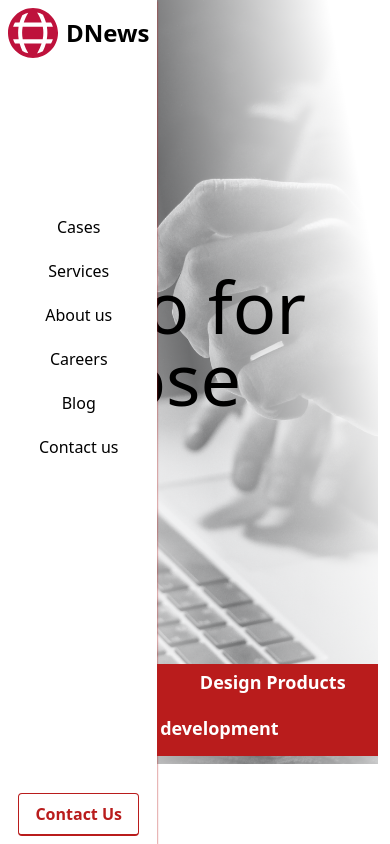
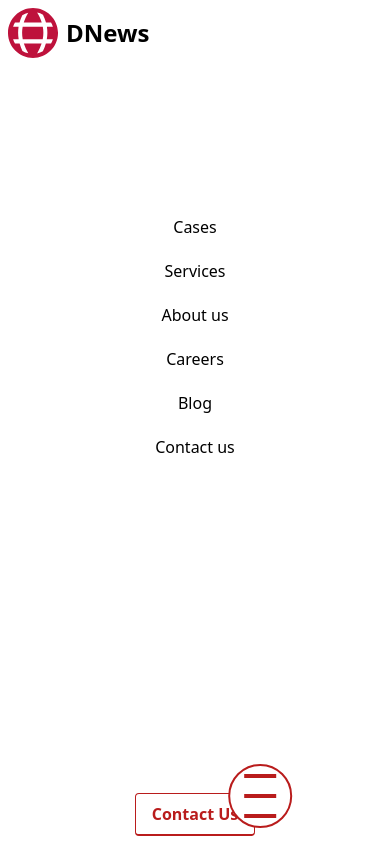
Before and after one commit to JorgeKerilima19/FIrstFullStackProject, a React (Vite) app: page / in a window 390 px wide. Shown: the top 844 px of the page. Built offline with nearby package versions, Linux system fonts and the light colour scheme.

Commit message:
navbar completed

```diff
--- a/src/components/Navbar.tsx
+++ b/src/components/Navbar.tsx
@@ -8,6 +8,16 @@ import logo from "../assets/images/logo.svg";
 export const Navbar = () => {
   const [showNavbar, setShowNavbar] = useState<boolean>(true);
   const [prevScrollY, setPrevScrollY] = useState(0);
+
+  const [showSmallMenu, setShowSmallMenu] = useState(true);
+
+  const handleSmallMenuDisplay = () => {
+    if (window.innerWidth > 768) {
+      setShowSmallMenu(true);
+    } else {
+      setShowSmallMenu((showSmallMenu) => !showSmallMenu);
+    }
+  };
 
   useEffect(() => {
     const handleScroll = () => {
@@ -22,22 +32,45 @@ export const Navbar = () => {
       setPrevScrollY(currentScrollY);
     };
 
+    const handleResize = () => {
+      const windowWidth = window.innerWidth;
+      if (windowWidth > 768) {
+        setShowSmallMenu(true);
+      } else {
+        setShowSmallMenu(false);
+      }
+    };
+
     window.addEventListener("scroll", handleScroll);
+    window.addEventListener("resize", handleResize);
 
     return () => {
       window.removeEventListener("scroll", handleScroll);
+      window.removeEventListener("resize", handleScroll);
     };
   }, [prevScrollY]);
 
   return (
+    <>
       <nav
-      className={`w-auto md:w-full z-10 shadow-sm shadow-red-700 fixed top-0 flex flex-col md:flex-row transform h-full md:h-20 ${
+        className={`bg-white w-full z-10 shadow-sm shadow-red-700 fixed top-0 flex flex-col md:flex-row transform h-full md:h-20 overflow-auto ${
+          showSmallMenu
+            ? "md:-translate-x-0 active"
+            : "transform -translate-x-[100%]"
+        } ${
           !showNavbar
-          ? "-translate-x-80 md:-translate-x-0 md:-translate-y-16 md:border-b-red-700 border-b-2 bg-red-700"
+            ? "md:-translate-x-0 md:-translate-y-16 md:border-b-red-700 border-b-2 md:bg-red-700"
             : "bg-white "
         } transition-transform duration-1000 ease-in-out p-2 justify-between gap-4`}
       >
-      <NavLink onClick={backToTop} to={"/"} className="flex gap-2 items-center">
+        <NavLink
+          onClick={() => {
+            backToTop();
+            handleSmallMenuDisplay();
+          }}
+          to={"/"}
+          className="flex gap-2 items-center"
+        >
           <img src={logo} alt="logo" width={50} />
           <h1
             className={`text-black-50 font-bold text-2xl ${
@@ -49,15 +82,20 @@ export const Navbar = () => {
         </NavLink>
         <div
           className={`flex flex-col md:flex-row items-center justify-between gap-4 md:gap-7 md:pr-4 lg:pr-10 ${
-          showNavbar ? "" : "hidden"
+            showNavbar ? "" : "md:hidden"
           } h-3/4 md:h-auto`}
         >
           <ul className="flex flex-col md:flex-row gap-5 lg:gap-10 items-center">
             <li>
               <NavLink
-              onClick={backToTop}
+                onClick={() => {
+                  backToTop();
+                  handleSmallMenuDisplay();
+                }}
                 className={(classname) =>
-                classname.isActive ? "px-2 border-b-red-700 border-b-2" : "px-2"
+                  classname.isActive
+                    ? "px-2 border-b-red-700 border-b-2"
+                    : "px-2"
                 }
                 to={"/cases"}
               >
@@ -66,9 +104,14 @@ export const Navbar = () => {
             </li>
             <li>
               <NavLink
-              onClick={backToTop}
+                onClick={() => {
+                  backToTop();
+                  handleSmallMenuDisplay();
+                }}
                 className={(classname) =>
-                classname.isActive ? "px-2 border-b-red-700 border-b-2" : "px-2"
+                  classname.isActive
+                    ? "px-2 border-b-red-700 border-b-2"
+                    : "px-2"
                 }
                 to={"/services"}
               >
@@ -77,9 +120,14 @@ export const Navbar = () => {
             </li>
             <li>
               <NavLink
-              onClick={backToTop}
+                onClick={() => {
+                  backToTop();
+                  handleSmallMenuDisplay();
+                }}
                 className={(classname) =>
-                classname.isActive ? "px-2 border-b-red-700 border-b-2" : "px-2"
+                  classname.isActive
+                    ? "px-2 border-b-red-700 border-b-2"
+                    : "px-2"
                 }
                 to={"/about"}
               >
@@ -88,9 +136,14 @@ export const Navbar = () => {
             </li>
             <li>
               <NavLink
-              onClick={backToTop}
+                onClick={() => {
+                  backToTop();
+                  handleSmallMenuDisplay();
+                }}
                 className={(classname) =>
-                classname.isActive ? "px-2 border-b-red-700 border-b-2" : "px-2"
+                  classname.isActive
+                    ? "px-2 border-b-red-700 border-b-2"
+                    : "px-2"
                 }
                 to={"/careers"}
               >
@@ -99,9 +152,14 @@ export const Navbar = () => {
             </li>
             <li>
               <NavLink
-              onClick={backToTop}
+                onClick={() => {
+                  backToTop();
+                  handleSmallMenuDisplay();
+                }}
                 className={(classname) =>
-                classname.isActive ? "px-2 border-b-red-700 border-b-2" : "px-2"
+                  classname.isActive
+                    ? "px-2 border-b-red-700 border-b-2"
+                    : "px-2"
                 }
                 to={"/blog"}
               >
@@ -110,9 +168,14 @@ export const Navbar = () => {
             </li>
             <li>
               <NavLink
-              onClick={backToTop}
+                onClick={() => {
+                  backToTop();
+                  handleSmallMenuDisplay();
+                }}
                 className={(classname) =>
-                classname.isActive ? "px-2 border-b-red-700 border-b-2" : "px-2"
+                  classname.isActive
+                    ? "px-2 border-b-red-700 border-b-2"
+                    : "px-2"
                 }
                 to={"/contact"}
               >
@@ -125,5 +188,28 @@ export const Navbar = () => {
           </button>
         </div>
       </nav>
+      <div
+        className={`${
+          showSmallMenu ? "active" : ""
+        } hamburger-menu bg-white border-red-700 border-2 rounded-full place-items-center fixed bottom-4`}
+        onClick={handleSmallMenuDisplay}
+      >
+        <span
+          className={`${
+            showSmallMenu ? "active" : ""
+          } hamburger__bar bg-red-700`}
+        ></span>
+        <span
+          className={`${
+            showSmallMenu ? "active" : ""
+          } hamburger__bar bg-red-700`}
+        ></span>
+        <span
+          className={`${
+            showSmallMenu ? "active" : ""
+          } hamburger__bar bg-red-700`}
+        ></span>
+      </div>
+    </>
   );
 };
--- a/src/styles/index.css
+++ b/src/styles/index.css
@@ -17,3 +17,20 @@
     rgb(255, 255, 255) 90%
   );
 }
+.hamburger-menu {
+  display: grid;
+  width: 4rem;
+  height: 4rem;
+  z-index: 999;
+  transform: translateX(-70%);
+  left: 70%;
+}
+.hamburger__bar {
+  width: 2rem;
+  height: 0.3rem;
+}
+@media (min-width: 768px) {
+  .hamburger-menu {
+    display: none;
+  }
+}
```
Lines whose indentation alone changed are shown as unchanged.
